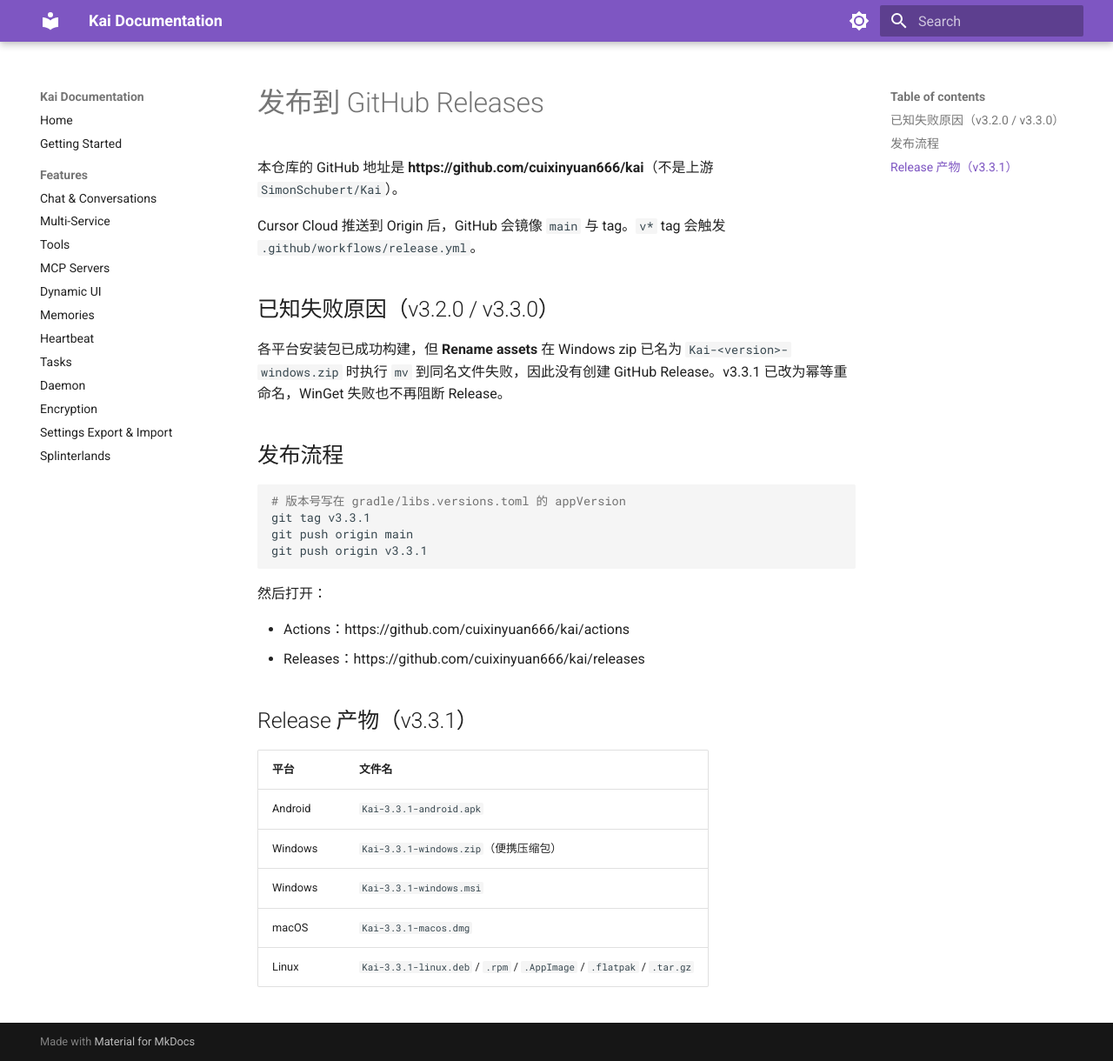
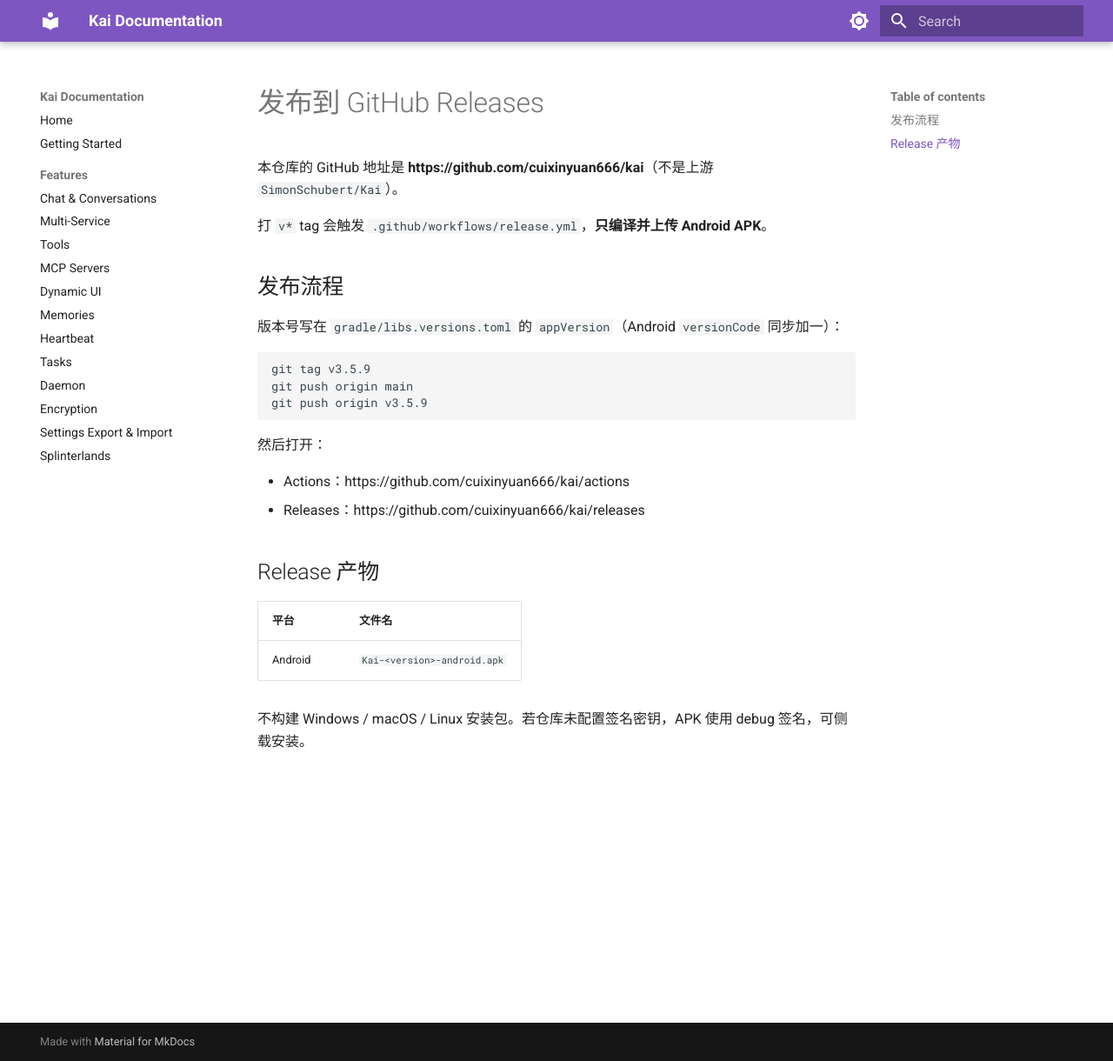
Before and after one commit to cuixinyuan666/kai, an MkDocs documentation site: the page built from docs/PUBLISHING.md, in a window 1280 px wide and 1220 px high. Shown: the whole window at 87% size. Built offline with MkDocs 1.6.1 and Material for MkDocs 9.7.7, drawn with Linux system fonts in a browser that asks for light colours.

Commit message:
chore: bump to 3.5.9 and publish Android APK-only GitHub Releases
Keep tagged releases to a single Kai-*-android.apk artifact so the latest
common-code changes can be installed on Android without other platform packages.

Co-authored-by: Cursor <cursoragent@cursor.com>

````diff
--- a/docs/PUBLISHING.md
+++ b/docs/PUBLISHING.md
@@ -2,19 +2,16 @@
 
 本仓库的 GitHub 地址是 **https://github.com/cuixinyuan666/kai**（不是上游 `SimonSchubert/Kai`）。
 
-Cursor Cloud 推送到 Origin 后，GitHub 会镜像 `main` 与 tag。`v*` tag 会触发 `.github/workflows/release.yml`。
-
-## 已知失败原因（v3.2.0 / v3.3.0）
-
-各平台安装包已成功构建，但 **Rename assets** 在 Windows zip 已名为 `Kai-<version>-windows.zip` 时执行 `mv` 到同名文件失败，因此没有创建 GitHub Release。v3.3.1 已改为幂等重命名，WinGet 失败也不再阻断 Release。
+打 `v*` tag 会触发 `.github/workflows/release.yml`，**只编译并上传 Android APK**。
 
 ## 发布流程
 
+版本号写在 `gradle/libs.versions.toml` 的 `appVersion`（Android `versionCode` 同步加一）：
+
 ```bash
-# 版本号写在 gradle/libs.versions.toml 的 appVersion
-git tag v3.3.1
+git tag v3.5.9
 git push origin main
-git push origin v3.3.1
+git push origin v3.5.9
 ```
 
 然后打开：
@@ -22,12 +19,10 @@ git push origin v3.3.1
 - Actions：https://github.com/cuixinyuan666/kai/actions
 - Releases：https://github.com/cuixinyuan666/kai/releases
 
-## Release 产物（v3.3.1）
+## Release 产物
 
 | 平台 | 文件名 |
 |------|--------|
-| Android | `Kai-3.3.1-android.apk` |
-| Windows | `Kai-3.3.1-windows.zip`（便携压缩包） |
-| Windows | `Kai-3.3.1-windows.msi` |
-| macOS | `Kai-3.3.1-macos.dmg` |
-| Linux | `Kai-3.3.1-linux.deb` / `.rpm` / `.AppImage` / `.flatpak` / `.tar.gz` |
+| Android | `Kai-<version>-android.apk` |
+
+不构建 Windows / macOS / Linux 安装包。若仓库未配置签名密钥，APK 使用 debug 签名，可侧载安装。
````
Also changed, not shown: CHANGELOG.md (+10 -0 lines), 4 other files.
